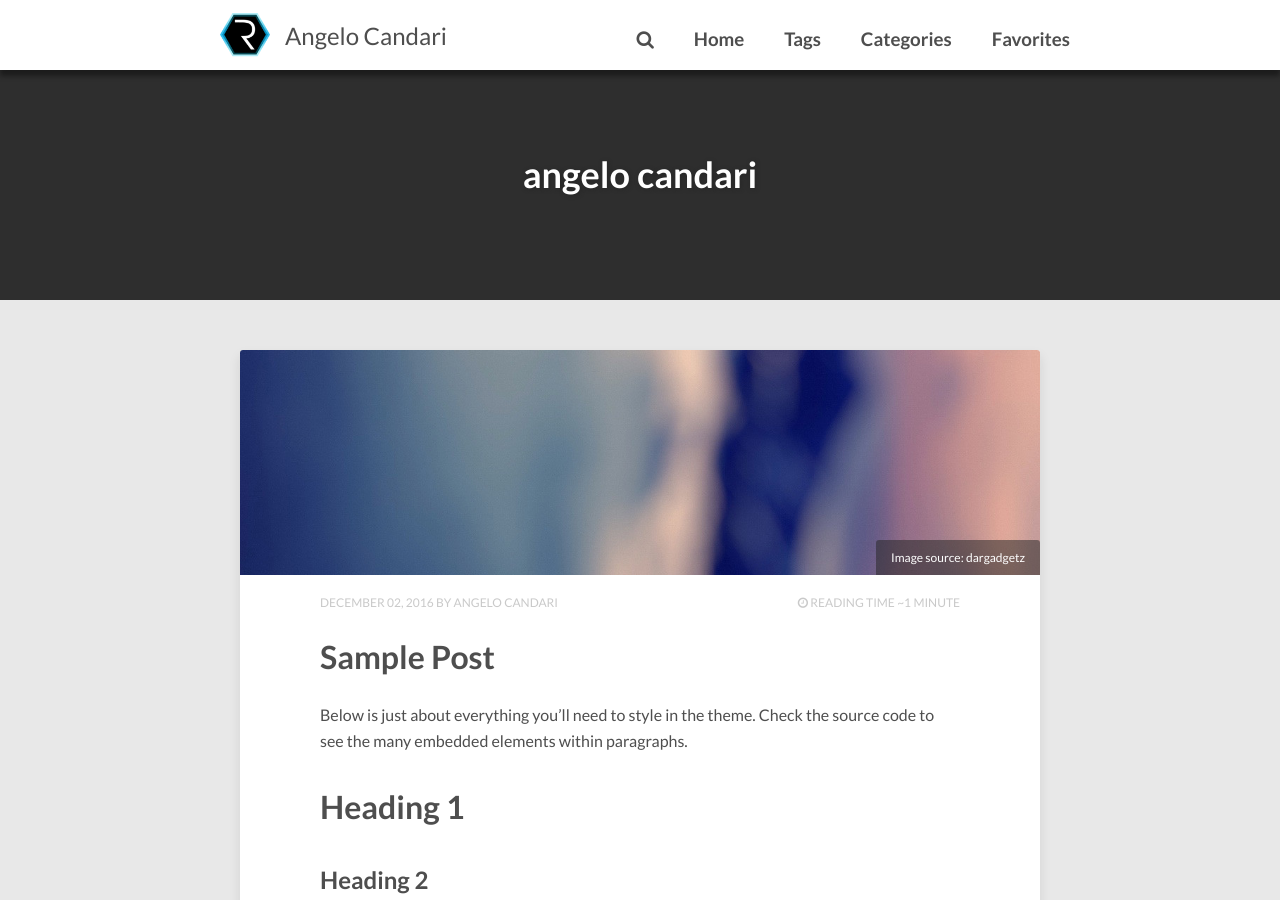
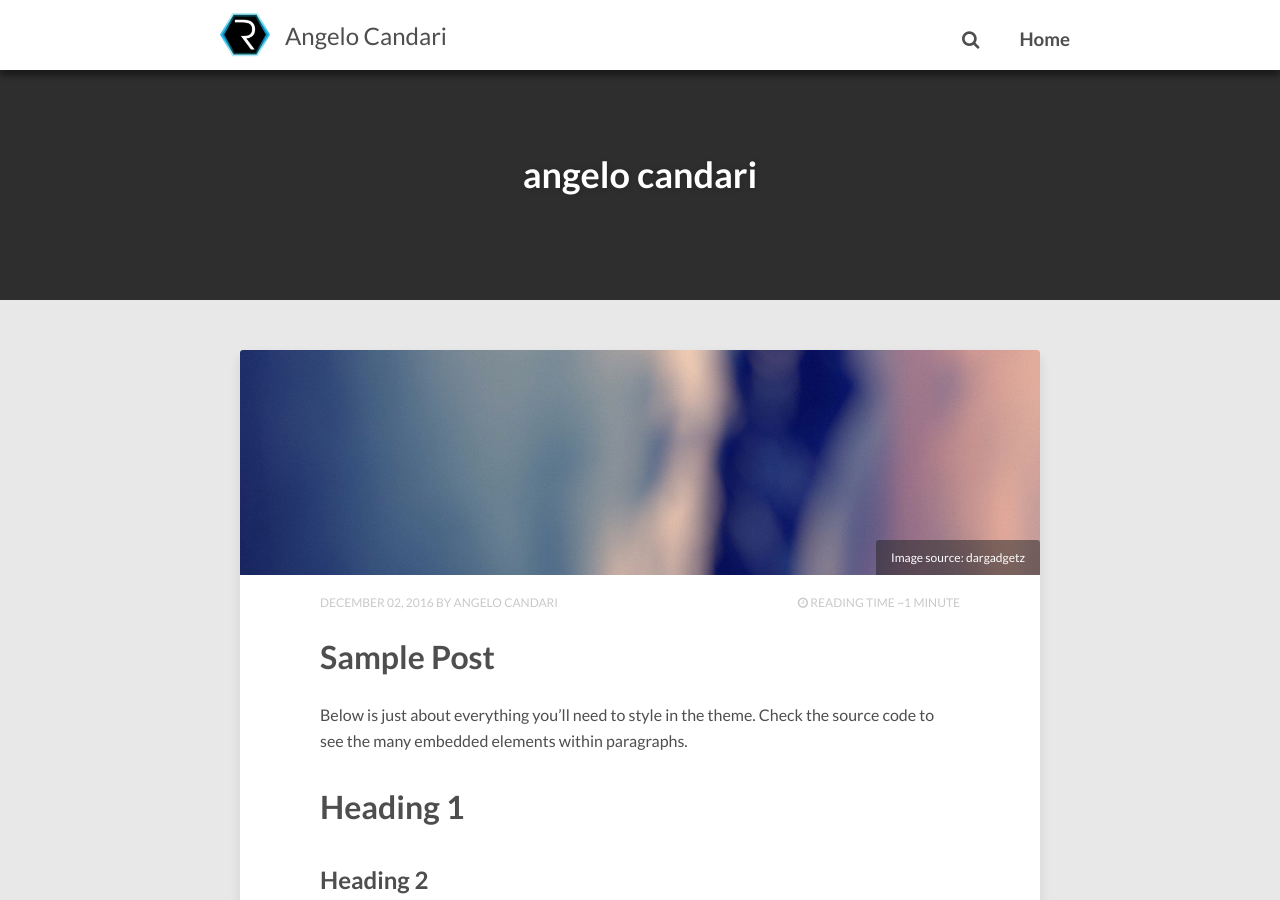
Before and after one commit to cmd-master/cmd-master.github.io, a Jekyll site: the page built from index.html, in a window 1280 px wide and 900 px high. Built offline with Jekyll 4.4.1, drawn with Linux system fonts in a browser that asks for light colours; nearby versions of some CDN libraries; the list of posts is cut into pages by our own code; comment, search, counter and statistics services are not loaded; some of the changed lines change nothing that is shown.

Commit message:
fix: Public raw site working

```diff
--- a/_config.yml
+++ b/_config.yml
@@ -22,12 +22,12 @@ menu:
     url: '/'
 #  - title: 'Install'
 #    url: 'https://github.com/aron-bordin/neo-hpstr-jekyll-theme#installation'
-  - title: 'Tags'
-    url: '/tags'
-  - title: 'Categories'
-    url: '/categories'
-    type: 'categories'
-  - title: 'Favorites'
+#  - title: 'Tags'
+#    url: '/tags'
+#  - title: 'Categories'
+#    url: '/categories'
+#    type: 'categories'
+#  - title: 'Favorites'
     url:
     submenu:
       - title: 'Code Highlighter'
```
Also changed, not shown: 16 other files.
